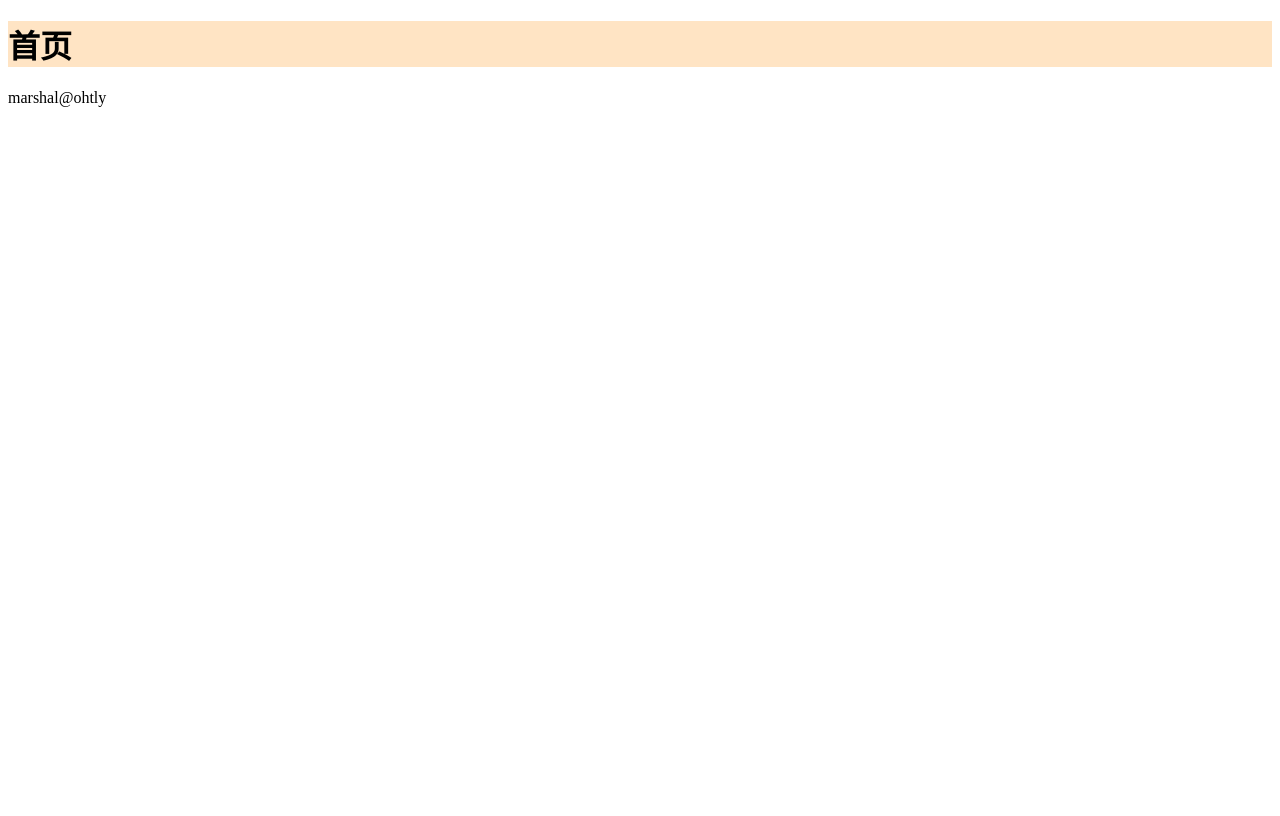
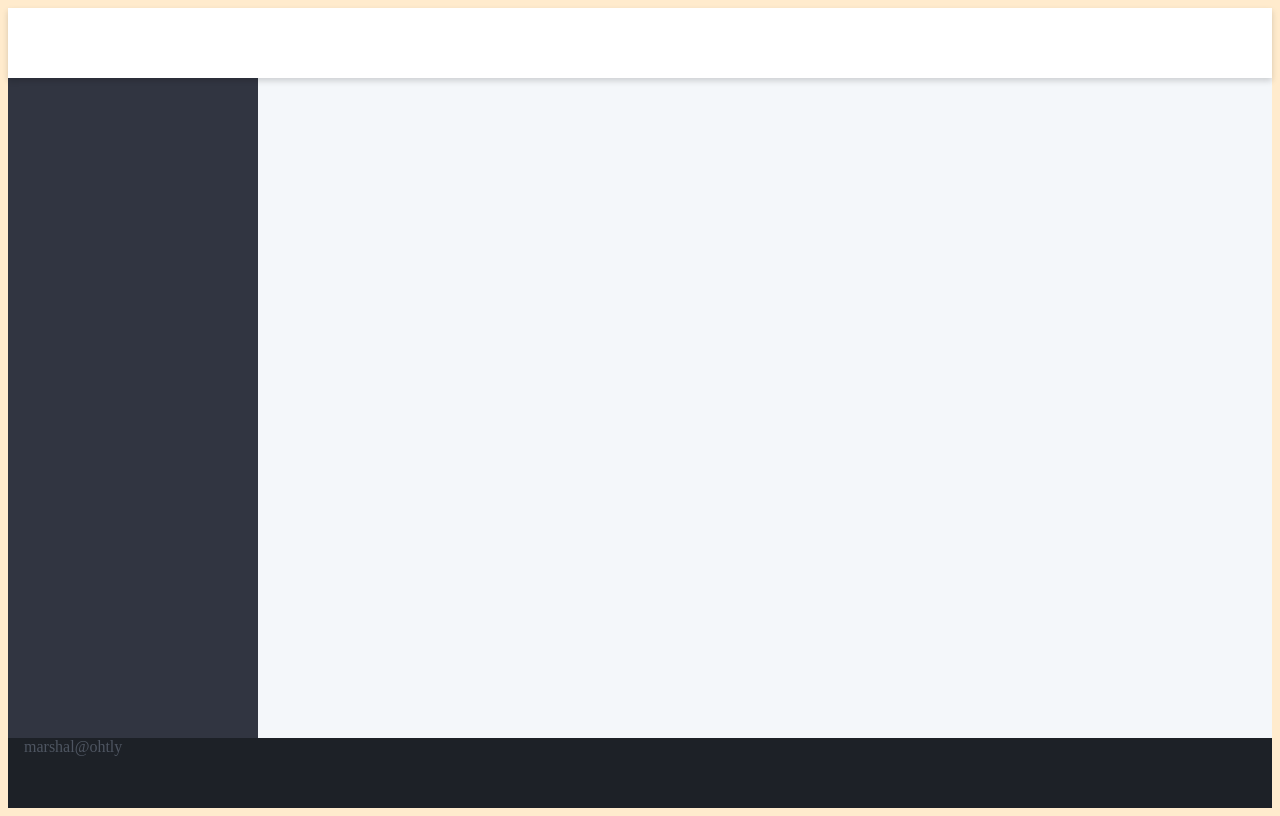
Before and after one commit to MarshalW/simple-site, a website built with webpack: page src/page-index/tmpl.html in a window 1280 px wide. Built offline with nearby package versions, Linux system fonts and the light colour scheme.

Commit message:
实现基础布局，header, nav, main 和 footer

```diff
--- a/src/page-index/main.css
+++ b/src/page-index/main.css
@@ -1,3 +1,53 @@
-main {
-  background-color: bisque;
+body {
+  height: 100%;
+  overflow-x: hidden;
+
+  background-color: blanchedalmond;
 }
+
+.app {
+  --spacing: 1rem;
+  display: grid;
+  height: 100vh;
+
+  grid-template-rows: 70px 1fr 70px;
+  grid-template-columns: 250px 1fr;
+  grid-template-areas: "header header" "nav    main" "footer footer";
+
+  background-color: burlywood;
+}
+
+.app_header {
+  flex-basis: 100%;
+  grid-area: header;
+  height: 70px;
+  background-color: #fff;
+  box-shadow: 0 3px 6px rgba(0, 0, 0, 0.16);
+  position: relative;
+}
+
+.app_nav {
+  grid-area: nav;
+  background-color: #313541;
+}
+
+.app_main {
+  flex: 1;
+  grid-area: main;
+  padding: var(--spacing);
+  overflow-y: auto;
+  overflow-x: hidden;
+  -webkit-overflow-scrolling: touch;
+  background-color: #f4f7fa;
+}
+
+.app_footer {
+  grid-area: footer;
+  flex-basis: 100%;
+  justify-content: space-between;
+  align-items: center;
+  height: 70px;
+  padding: 0 var(--spacing);
+  color: #4e5561;
+  background-color: #1d2127;
+}
--- a/src/page-index/tmpl.html
+++ b/src/page-index/tmpl.html
@@ -13,13 +13,12 @@
 </head>
 
 <body>
-    <main>
-        <h1>
-            首页
-        </h1>
-    </main>
-
-    <%= require('html-loader!../partials/footer.html') %>
+    <div class="app">
+        <header class="app_header"></header>
+        <nav class="app_nav"></nav>
+        <main class="app_main"></main>
+        <footer class="app_footer"><%= require('html-loader!../partials/footer.html') %></footer>
+    </div>
 
 </body>
 
```
